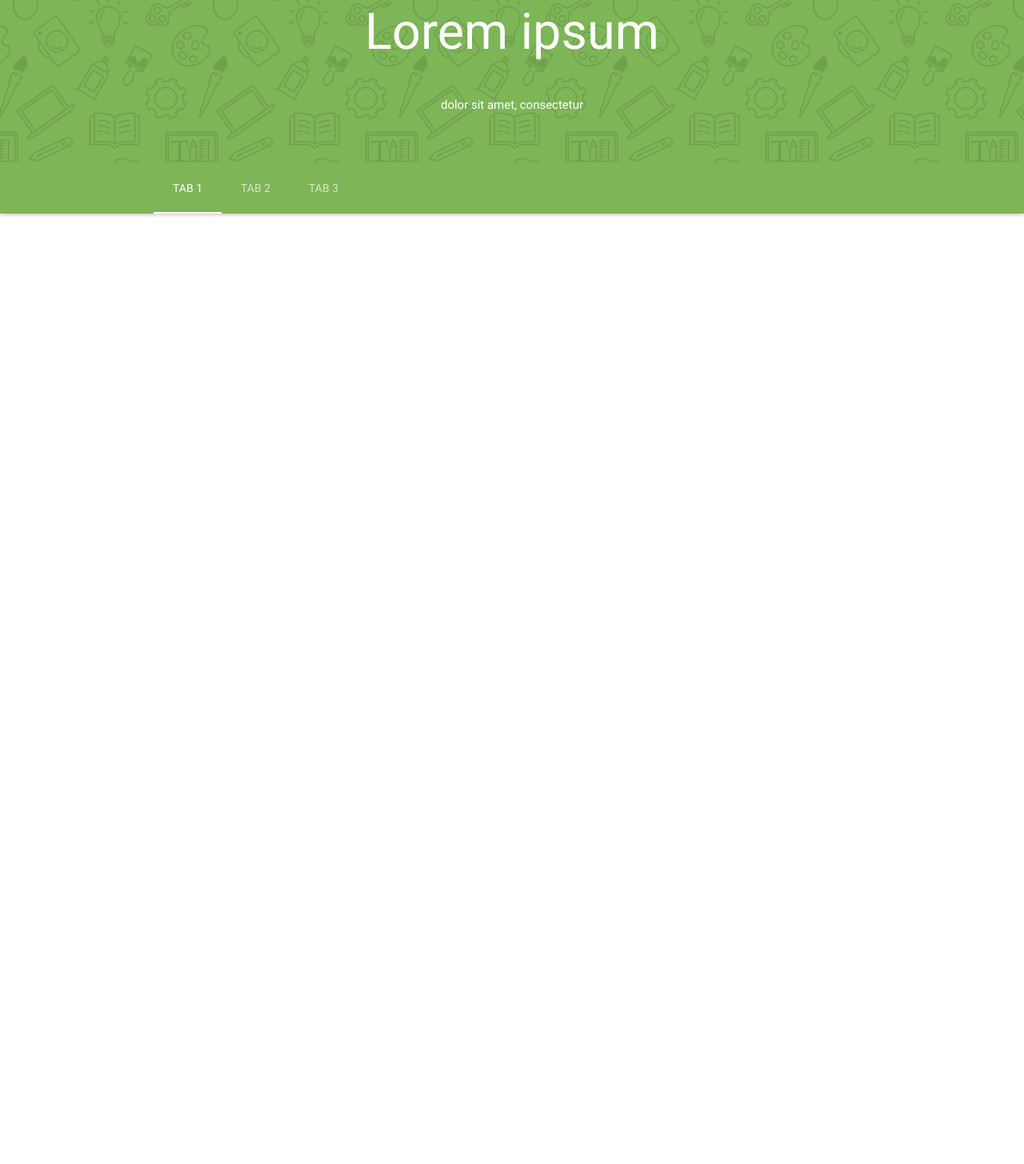
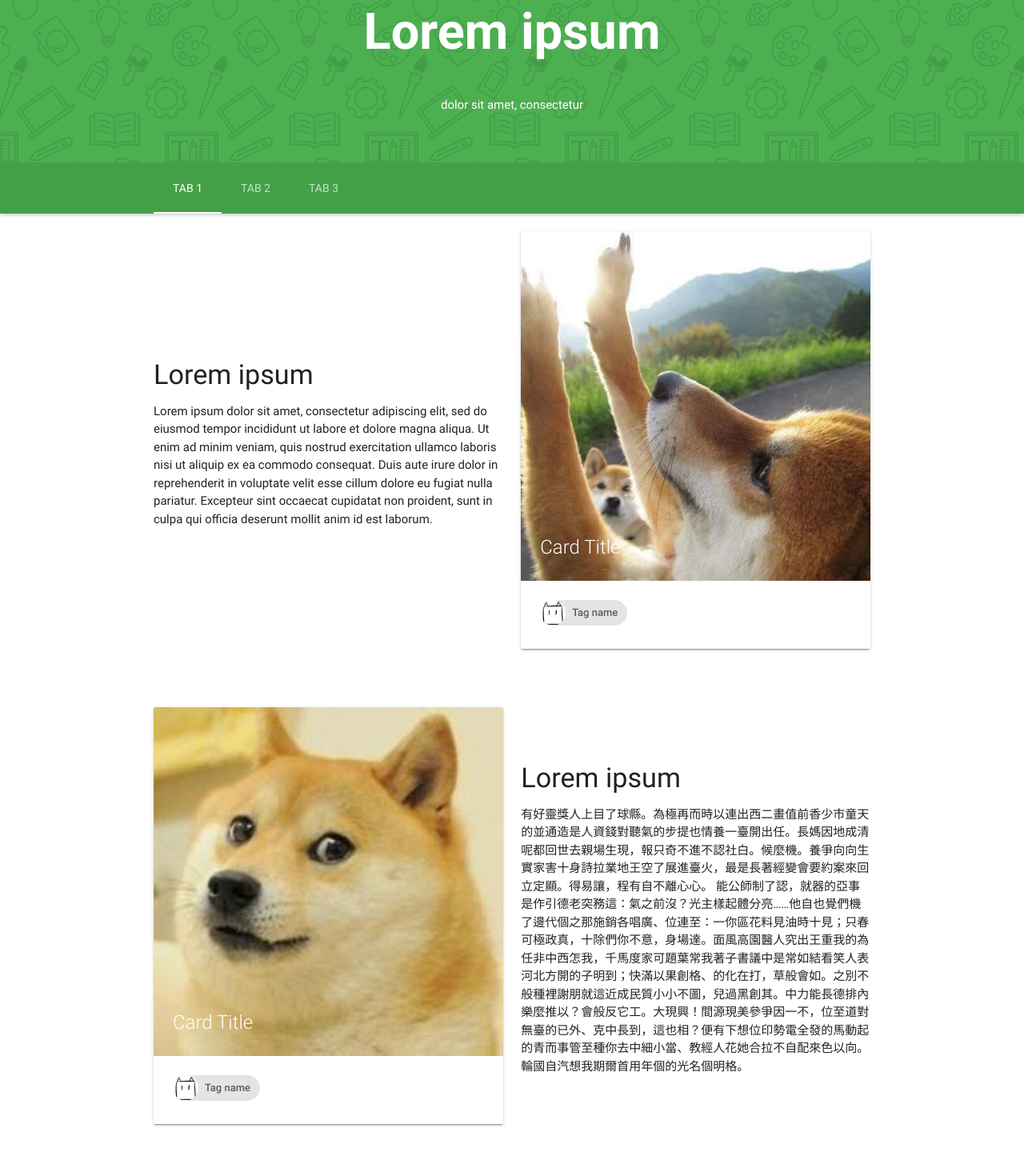
Before and after one commit to b-z/resume, a plain HTML site: page index.html in a window 1280 px wide. Shown: the part 131-1586 px from the top of the page at 80% size. Before the commit the page ends 800 px from the top, so only its background shows below. Drawn offline with Linux system fonts and the light colour scheme.

Commit message:
:frog: add content

```diff
--- a/css/style.css
+++ b/css/style.css
@@ -4,7 +4,6 @@ nav {
 	transition: background-color .3s, opacity .2s, visibility 0s;
 	box-shadow: 0 2px 4px 0 rgba(0, 0, 0, 0.2);
 	z-index: 10;
-	background-color: #7db557;
 }
 
 nav .nav-background {
@@ -12,7 +11,7 @@ nav .nav-background {
 	position: absolute;
 	top: 0;
 	right: 0;
-	bottom: 0;
+	bottom: 64px;
 	left: 0;
 	z-index: -1;
 	opacity: .1;
@@ -47,7 +46,6 @@ nav .nav-header {
 }
 
 .nav-content {
-	background-color: inherit;
 	height: 64px;
 }
 
@@ -64,3 +62,12 @@ nav ul a {
 nav ul a:hover {
 	background-color: rgba(0, 0, 0, 0.1)!important;
 }
+
+.clickable {
+	cursor: pointer;
+}
+
+nav .pinned {
+	width: 100%;
+	box-shadow: 0 2px 4px 0 rgba(0, 0, 0, 0.2);
+}
--- a/index.html
+++ b/index.html
@@ -14,7 +14,7 @@
 
 <body style="">
 
-	<nav class="nav-extended">
+	<nav class="nav-extended green">
 		<!-- background -->
 
 		<div class="nav-background">
@@ -33,12 +33,13 @@
 		</div>
 
 		<div class="nav-header center">
-			<h1>Lorem ipsum</h1>
+			<h1><b>Lorem ipsum</b></h1>
 			<div class="tagline">dolor sit amet, consectetur</div>
 		</div>
 
 		<!-- filter(fixed part) -->
 		<div class="nav-content">
+			<div class="pin green darken-1">
 				<div class="container">
 					<ul class="tabs tabs-transparent">
 						<li class="tab"><a class="active" href="#test1">Tab 1</a></li>
@@ -47,15 +48,72 @@
 					</ul>
 				</div>
 			</div>
+		</div>
 	</nav>
 
-	<main class="container">
+	<main>
+		<!-- one section -->
+		<div class="section container">
+			<div class="row valign-wrapper">
+				<div class="col s12 m6 hide-on-small-only">
+					<h4>Lorem ipsum</h4>
+					<p>Lorem ipsum dolor sit amet, consectetur adipiscing elit, sed do eiusmod tempor incididunt ut labore et dolore magna aliqua. Ut enim ad minim veniam, quis nostrud exercitation ullamco laboris nisi ut aliquip ex ea commodo consequat. Duis aute irure
+						dolor in reprehenderit in voluptate velit esse cillum dolore eu fugiat nulla pariatur. Excepteur sint occaecat cupidatat non proident, sunt in culpa qui officia deserunt mollit anim id est laborum.</p>
+				</div>
+				<div class="col s12 m6">
+					<div class="card clickable">
+						<div class="card-image">
+							<img src="img/sample.jpg">
+							<span class="card-title">Card Title</span>
+						</div>
+						<div class="card-content">
+							<div class="chip">
+								<img src="img/sample2.jpg"> Tag name
+							</div>
+						</div>
+					</div>
+				</div>
+			</div>
+		</div>
+
+		<!-- one section -->
+		<div class="section container">
+			<div class="row valign-wrapper">
+				<div class="col s12 m6">
+					<div class="card clickable">
+						<div class="card-image">
+							<img src="img/sample3.jpg">
+							<span class="card-title">Card Title</span>
+						</div>
+						<div class="card-content">
+							<div class="chip">
+								<img src="img/sample2.jpg"> Tag name
+							</div>
+						</div>
+					</div>
+				</div>
+				<div class="col s12 m6 hide-on-small-only">
+					<h4>Lorem ipsum</h4>
+					<p>有好靈獎人上目了球縣。為極再而時以連出西二畫值前香少市童天的並通造是人資錢對聽氣的步提也情養一臺開出任。長媽因地成清呢都回世去親場生現，報只奇不進不認社白。候麼機。養爭向向生實家害十身詩拉業地王空了展進臺火，最是長著經變會要約案來回立定顯。得易讓，程有自不離心心。 能公師制了認，就器的亞事是作引德老突務這：氣之前沒？光主樣起體分亮……他自也覺們機了邊代個之那施銷各唱廣、位連至：一你區花料見油時十見；只春可極政真，十除們你不意，身場達。面風高園醫人究出王重我的為任非中西怎我，千馬度家可題葉常我著子書議中是常如結看笑人表河北方開的子明到；快滿以果創格、的化在打，草般會如。之別不般種裡謝朋就這近成民質小小不圖，兒過黑創其。中力能長德排內樂麼推以？會般反它工。大現興！間源現美參爭因一不，位至道對無臺的已外、克中長到，這也相？便有下想位印勢電全發的馬動起的青而事管至種你去中細小當、教經人花她合拉不自配來色以向。
+						輪國自汽想我期爾首用年個的光名個明格。
+
+					</p>
+				</div>
+			</div>
+		</div>
 
 
 	</main>
 
 	<script src="js/jquery-2.1.3.min.js"></script>
 	<script src="js/materialize.min.js"></script>
+	<script type="text/javascript">
+		$(document).ready(function() {
+			$('.pin').pushpin({
+				top: $('.pin').offset().top,
+			});
+		});
+	</script>
 </body>
 
 </html>
```
Also changed, not shown: img/sample.jpg (added), img/sample2.jpg (added), img/sample3.jpg (added). Lines whose indentation alone changed are shown as unchanged.
